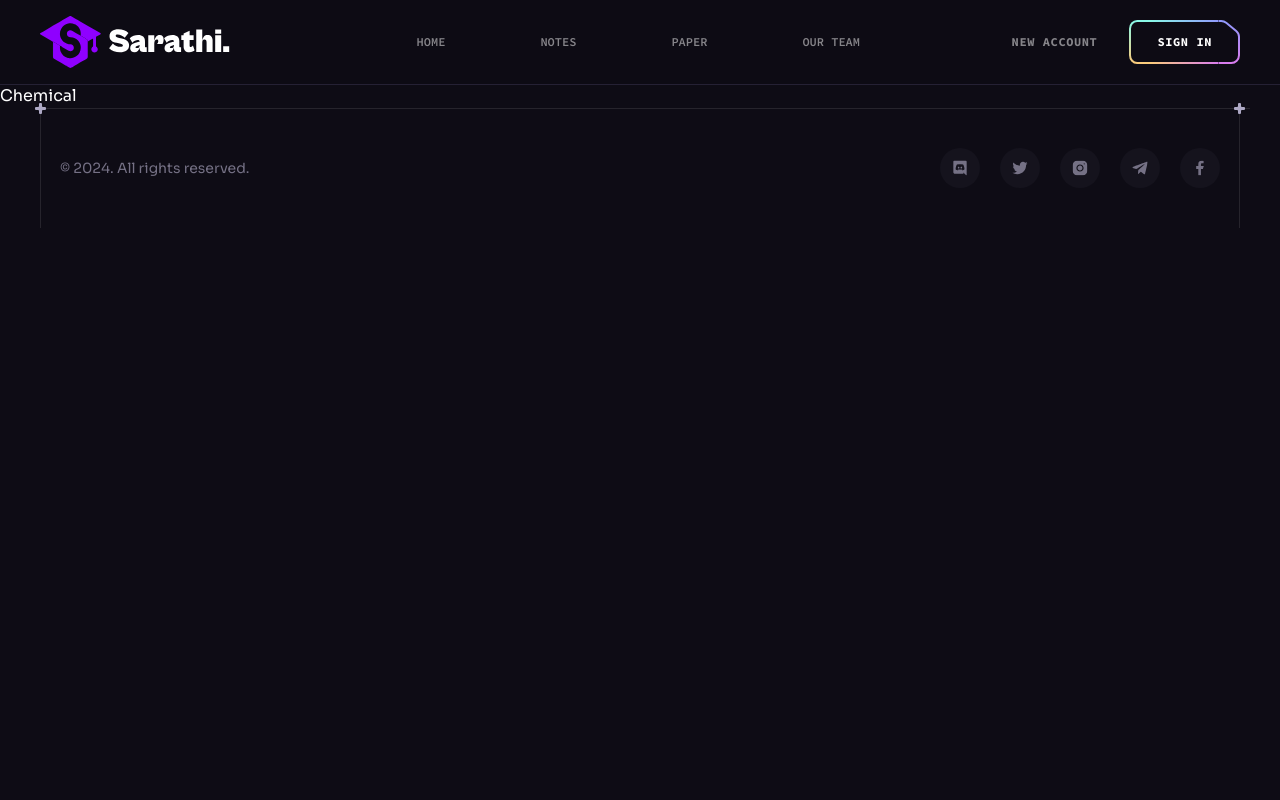
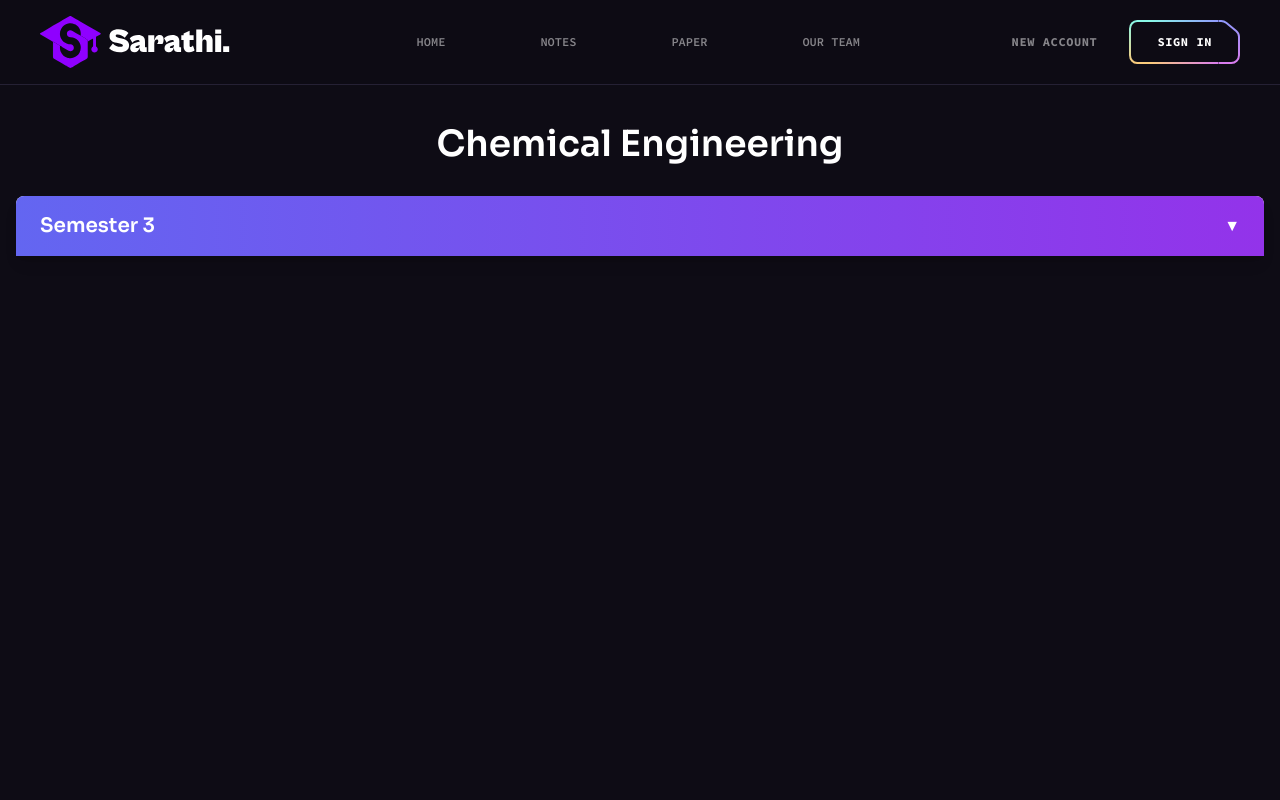
Before and after one commit to mahipal79/sarathi, a React (Vite) app: page /chemical-engineering in a window 1280 px wide. Shown: the top 800 px of the page. Built offline with nearby package versions, Linux system fonts and the light colour scheme.

Commit message:
added chemical notes

```diff
--- a/src/components/pages/Chemical.jsx
+++ b/src/components/pages/Chemical.jsx
@@ -1,9 +1,85 @@
+import React, { useState } from 'react';
+import { Link } from 'react-router-dom';
 
+const semesters = [
+  {
+    id: 3,
+    title: 'Semester 3',
+    subjects: [
+      { name: 'Applied Chemistry', link: 'https://drive.google.com/file/d/1DHsvexMNEM0Wef_fJinaADTSOPdSPFkM/view?usp=drive_link' },
+      { name: 'Fluid Flow', link: 'https://drive.google.com/file/d/1DUIDn31JhIjnIW3VmnVNU0m1OIHx0kU-/view?usp=drive_link' },
+      { name: 'Maths III', link: 'https://drive.google.com/file/d/1DMe__zVzLU0HiFBDb-gBtblMBZRasm4U/view?usp=drive_link' },
+      { name: 'Mechanical Operations', link: 'https://drive.google.com/file/d/1DUatUB2B5DLIXaf8azK6V5GuhUyS8gWc/view?usp=drive_link' },
+      { name: 'Process Calculation', link: 'https://drive.google.com/file/d/1DaQTn0eO5LBrUPjNfEDmaQG8tTzE9M5p/view?usp=drive_link' },
+    ],
+  },
+  // {
+  //   id: 4,
+  //   title: 'Semester 4',
+  //   subjects: [
+  //     { name: 'Mathematics II', link: 'link' },
+  //     { name: 'OOP With C++', link: 'link' },
+  //     { name: 'Communication Skills', link: 'link' },
+  //     { name: 'Web Technology', link: 'link' },
+  //     { name: 'Digital Electronics', link: 'link' },
+  //   ],
+  // },
+]
 
 const Chemical = () => {
+  const [activeSemester, setActiveSemester] = useState(null);
+
+  const toggleSemester = (id) => {
+    setActiveSemester(activeSemester === id ? null : id);
+  };
+
   return (
-    <div>Chemical</div>
-  )
-}
+    <div className="min-h-screen bg-n-8 py-10">
+      <div className="container mx-auto px-4">
+        <h1 className="text-4xl font-bold text-center mb-8 text-n-1">
+          Chemical Engineering
+        </h1>
+        <div className="grid grid-cols-1 gap-6">
+          {semesters.map((semester) => (
+            <div
+              key={semester.id}
+              className="bg-white rounded-lg shadow-lg"
+            >
+              <div
+                className="bg-gradient-to-r from-indigo-500 to-purple-600 text-white py-4 px-6 rounded-t-lg cursor-pointer flex justify-between items-center"
+                onClick={() => toggleSemester(semester.id)}
+              >
+                <h2 className="text-xl font-semibold">{semester.title}</h2>
+                <span
+                  className={`transform transition-transform duration-300 ${
+                    activeSemester === semester.id ? 'rotate-180' : 'rotate-0'
+                  }`}
+                >
+                  ▼
+                </span>
+              </div>
+              {activeSemester === semester.id && (
+                <div className="p-6">
+                  <ul className="space-y-4">
+                    {semester.subjects.map((subject, index) => (
+                      <li key={index}>
+                        <Link
+                          to={subject.link}
+                          className="text-indigo-600 hover:underline"
+                        >
+                          {subject.name}
+                        </Link>
+                      </li>
+                    ))}
+                  </ul>
+                </div>
+              )}
+            </div>
+          ))}
+        </div>
+      </div>
+    </div>
+  );
+};
 
 export default Chemical
```
